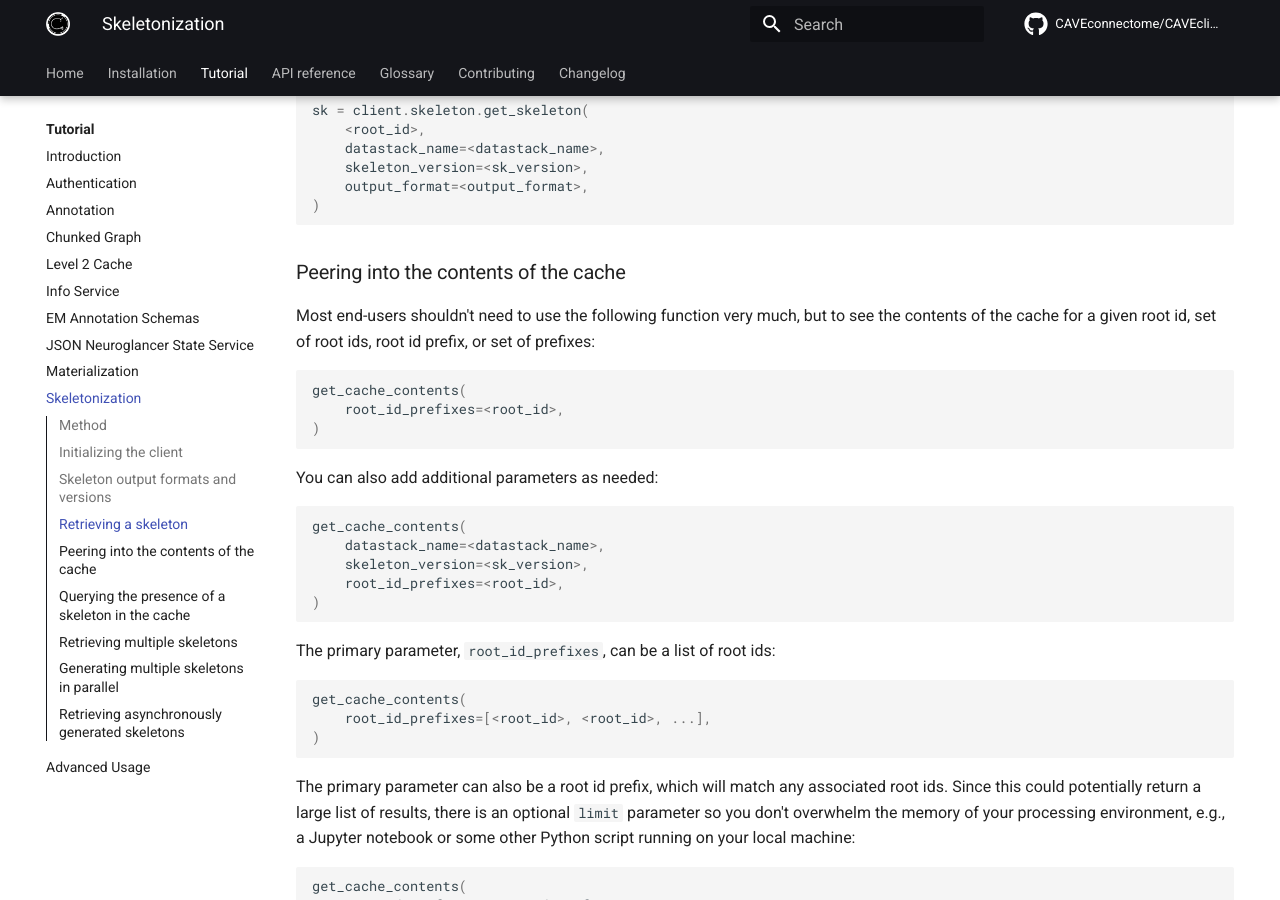
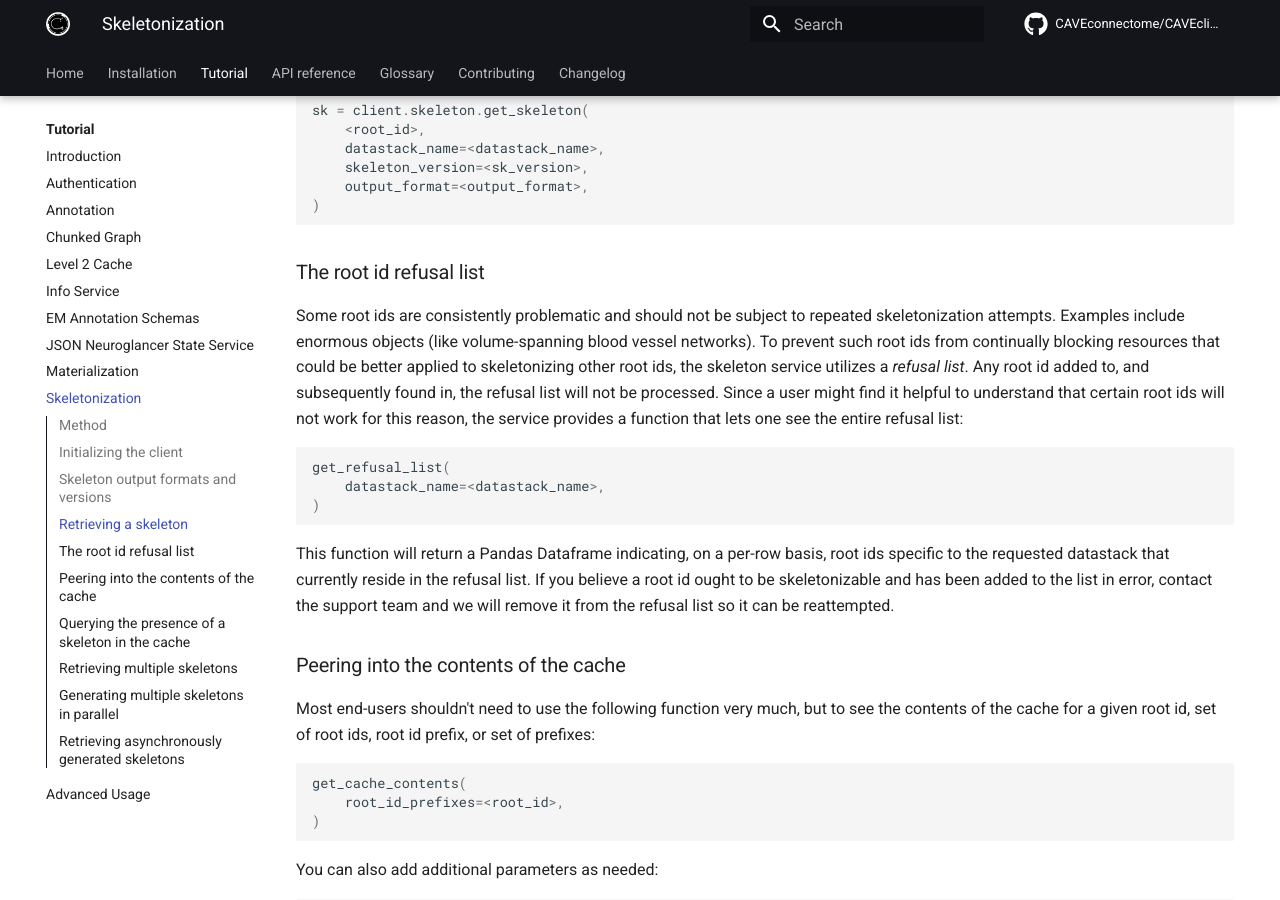
Before and after one commit to CAVEconnectome/CAVEclient, an MkDocs documentation site: the page built from docs/tutorials/skeletonization.md, in a window 1280 px wide and 900 px high, scrolled down 1768 px. Built offline with MkDocs 1.6.1 and Material for MkDocs 9.7.7, drawn with Linux system fonts in a browser that asks for light colours; comment, search, counter and statistics services are not loaded.

Commit message:
Update skeletonization.md

````diff
--- a/docs/tutorials/skeletonization.md
+++ b/docs/tutorials/skeletonization.md
@@ -77,6 +77,18 @@ sk = client.skeleton.get_skeleton(
     output_format=<output_format>,
 )
 ```
+
+## The root id refusal list
+
+Some root ids are consistently problematic and should not be subject to repeated skeletonization attempts. Examples include enormous objects (like volume-spanning blood vessel networks). To prevent such root ids from continually blocking resources that could be better applied to skeletonizing other root ids, the skeleton service utilizes a *refusal list*. Any root id added to, and subsequently found in, the refusal list will not be processed. Since a user might find it helpful to understand that certain root ids will not work for this reason, the service provides a function that lets one see the entire refusal list:
+
+```python
+get_refusal_list(
+    datastack_name=<datastack_name>,
+)
+```
+
+This function will return a Pandas Dataframe indicating, on a per-row basis, root ids specific to the requested datastack that currently reside in the refusal list. If you believe a root id ought to be skeletonizable and has been added to the list in error, contact the support team and we will remove it from the refusal list so it can be reattempted.
 
 ## Peering into the contents of the cache
 
````
